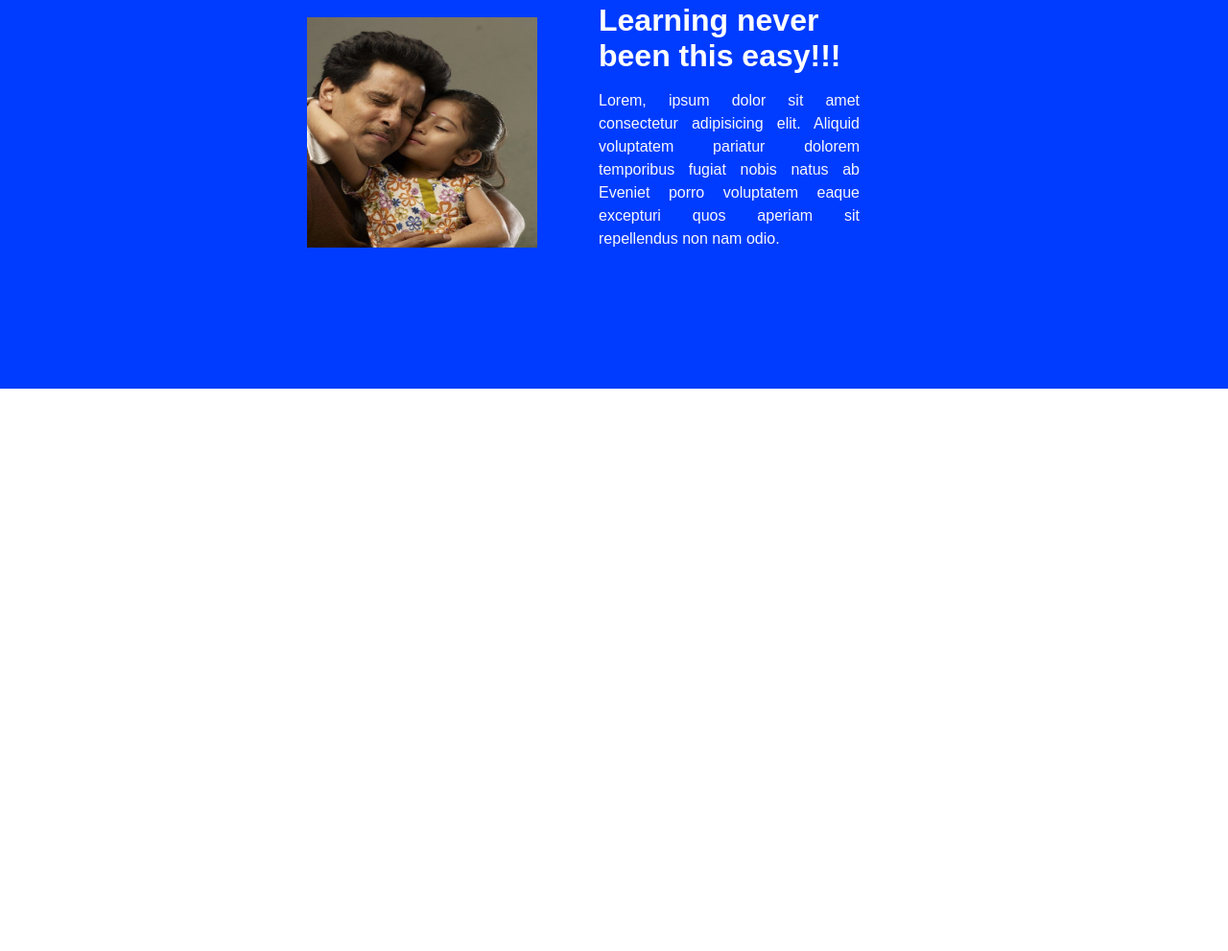
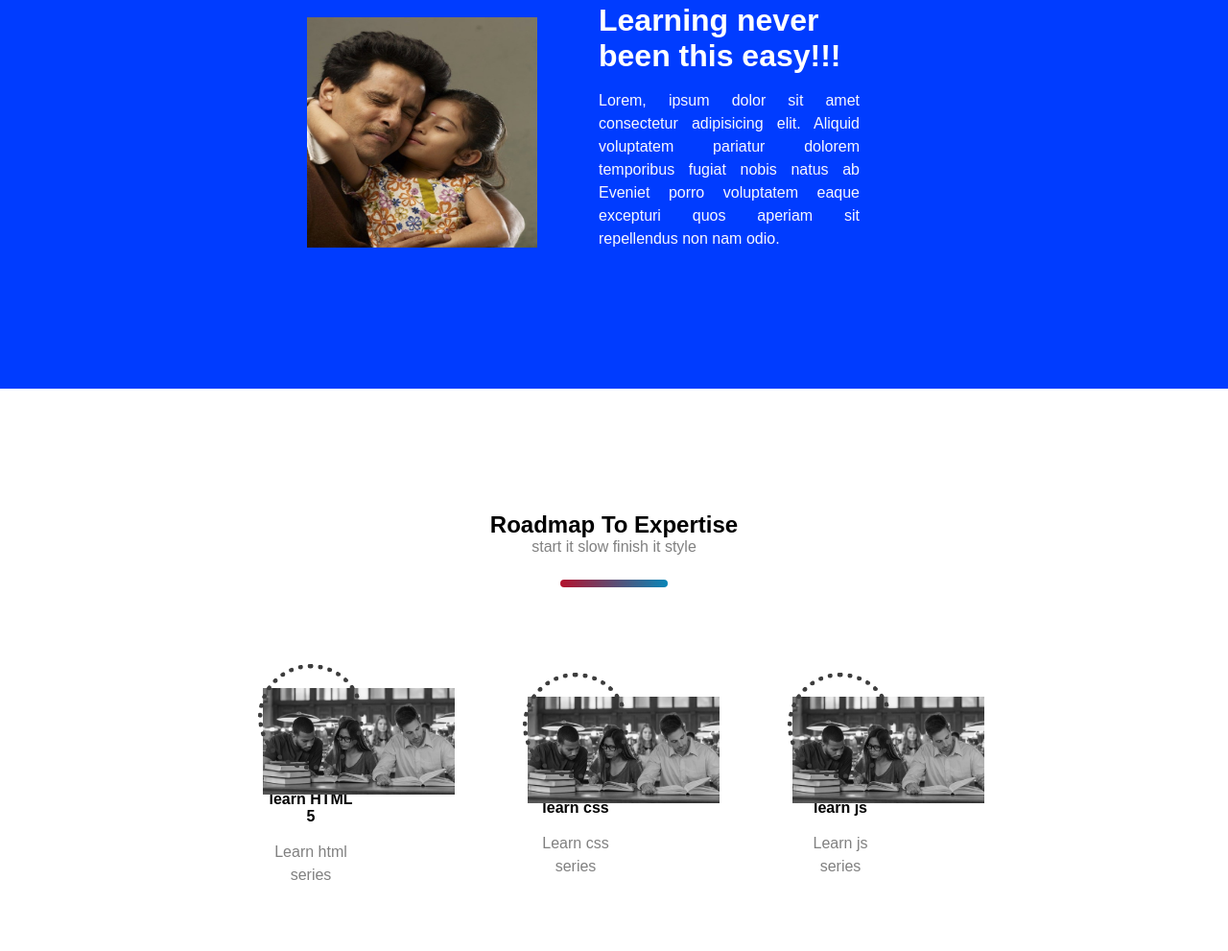
Before and after one commit to Kiruthiga-15/website-creation, a plain HTML site: page index.html in a window 1280 px wide. Shown: the part 867-1858 px from the top of the page at 96% size. Before the commit the page ends 1272 px from the top, so only its background shows below. Drawn offline with Linux system fonts and the light colour scheme.

Commit message:
future roadmap

```diff
--- a/assest/scss/abstract/_keyframe.scss
+++ b/assest/scss/abstract/_keyframe.scss
@@ -25,3 +25,12 @@
     transform: rotate(360deg);
   }
 }
+
+@keyframes rorate-infinite{
+  0%{
+    transform: rotate(0deg);
+  }
+  100%{
+    transform: rotate(360deg);
+  }
+}
--- a/assest/scss/base/_reset.scss
+++ b/assest/scss/base/_reset.scss
@@ -1,10 +1,22 @@
 * {
   padding: 0;
   margin: 0;
-  font-family:Arial, Helvetica, sans-serif;
+  font-family: Arial, Helvetica, sans-serif;
   box-sizing: border-box;
 }
 
-.text-uppercase{
+.text-uppercase {
   text-transform: uppercase;
 }
+
+.line {
+  background: linear-gradient(
+    to right,
+    rgb(179, 18, 45),
+    rgb(8, 133, 183)
+  );
+  width: 7rem;
+  height: 0.5rem;
+  border-radius: 6px;
+  margin: 25px auto;
+}
--- a/assest/scss/main.scss
+++ b/assest/scss/main.scss
@@ -16,3 +16,4 @@
 //homepage
 @use "./pages/home";
 @use "./pages/about";
+@use "./pages/roadmap";
--- a/assest/scss/pages/_about.scss
+++ b/assest/scss/pages/_about.scss
@@ -13,21 +13,20 @@
   }
   &--content {
     color: #fff;
-    h2{
-  font-size: 2rem;
+    h2 {
+      font-size: 2rem;
     }
-    p{
-        line-height: 1.5;
-        text-align: justify;
+    p {
+      line-height: 1.5;
+      text-align: justify;
+      color: ghostwhite;
+      a {
+        text-decoration: none;
         color: ghostwhite;
-        a{
-            text-decoration: none;
-            color: ghostwhite;
-           &:hover{
-            text-shadow: 10px 20px 30px  black;
-           }
-;
+        &:hover {
+          text-shadow: 10px 20px 30px black;
         }
+      }
     }
   }
 }
--- /dev/null
+++ b/assest/scss/pages/_roadmap.scss
@@ -0,0 +1,105 @@
+@use "../abstract/function" as func;
+.roadmap-area {
+  padding: 8rem 20rem;
+  &__heading {
+    text-align: center;
+    p {
+      color: gray;
+    }
+  }
+  &__roadmap--items {
+    display: flex;
+    justify-content: center;
+    align-items: center;
+    margin-top: 2rem;
+    cursor: pointer;
+
+
+    &--roadmap {
+      padding: 3rem ;
+      text-align: center;
+      position: relative;
+      max-width: 400px;
+      filter: grayscale(100%);
+      transition: 500ms;
+       margin-right: 5rem;
+      &:hover &--img::after {
+        animation: rorate-infinite 4000ms linear infinite;
+      }
+      &--img {
+        position: relative;
+        width: 100px;
+        height: 100px;
+        margin: 0 auto 30px;
+
+        img {
+          width: 200px;
+          margin-top: 25px;
+        }
+        &::after {
+          position: absolute;
+          top: 0rem;
+          left: -5px;
+          content: "";
+          width: 100%;
+          height: 100%;
+          border: 5px dotted func.theme-color();
+          border-radius: 50%;
+        }
+      }
+      &:hover {
+        filter: grayscale(0%);
+      }
+    }
+    &--desc {
+      margin-top: 2rem;
+      h2 {
+        font-size: 1rem;
+        font-weight: bold;
+        &:hover {
+          color: func.theme-color();
+        }
+      }
+      p {
+        color: gray;
+        line-height: 1.5;
+      }
+    }
+
+    &:not(:last-child)::before {
+      transition-duration: 500ms;
+      position: absolute;
+      content: "›";
+      font-weight: 600;
+      top: 35%;
+      right: -20%;
+      width: 70px;
+      height: 70px;
+      font-family: "Font Awesome 5 Free";
+      font-size: 3rem;
+      color: #202020;
+      z-index: 1;
+      line-height: 1;
+      transition: 5000ms;
+      color: func.theme-color();
+    }
+    &:hover:not(:last-child)::before {
+      right: -22%;
+      color: func.theme-color();
+    }
+    &:hover:last-child::after {
+      transition-duration: 500ms;
+      position: relative;
+      content: "😊👍";
+      font-weight: 300;
+      top: 35%;
+      right: -10%;
+      font-family: "Font Awesome 5 Free";
+      font-size: 2rem;
+      color: #202020;
+      z-index: 1;
+      line-height: 1;
+      color: #020710;
+    }
+  }
+}
--- a/index.html
+++ b/index.html
@@ -154,6 +154,47 @@
         </div>
       </section>
       <!-- ========== End about ========== -->
+
+      <!-- ========== Start roadmap section ========== -->
+      <section class="roadmap-area">
+        <div class="roadmap-area__heading">
+          <h2>Roadmap To Expertise</h2>
+          <p class="space-y-1">start it slow finish it style</p>
+          <div class="line space-y-1"></div>
+        </div>
+        <div class="roadmap-area__roadmap--items">
+          <div class="roadmap-area__roadmap--items--roadmap">
+            <div class="roadmap-area__roadmap--items--roadmap--img">
+              <img src="./assest/img/1st.jpg" alt="" />
+            </div>
+            <div class="roadmap-area__roadmap--items--desc space-y-1">
+              <h2>learn HTML 5</h2>
+              <p>Learn html series</p>
+            </div>
+          </div>
+
+          <div class="roadmap-area__roadmap--items--roadmap">
+            <div class="roadmap-area__roadmap--items--roadmap--img">
+              <img src="./assest/img/1st.jpg" alt="" />
+            </div>
+            <div class="roadmap-area__roadmap--items--desc space-y-1">
+              <h2>learn css</h2>
+              <p>Learn css series</p>
+            </div>
+          </div>
+          <div class="roadmap-area__roadmap--items--roadmap">
+            <div class="roadmap-area__roadmap--items--roadmap--img">
+              <img src="./assest/img/1st.jpg" alt="" />
+            </div>
+            <div class="roadmap-area__roadmap--items--desc space-y-1">
+              <h2>learn js</h2>
+              <p>Learn js series</p>
+            </div>
+          </div>
+        </div>
+      </section>
+
+      <!-- ========== End roadmap section ========== -->
     </main>
     <!-- end main content -->
 
```
Also changed, not shown: assest/css/main.css, assest/img/1st.jpg (added), assest/img/2nd.jpg (added), 1 other file.
